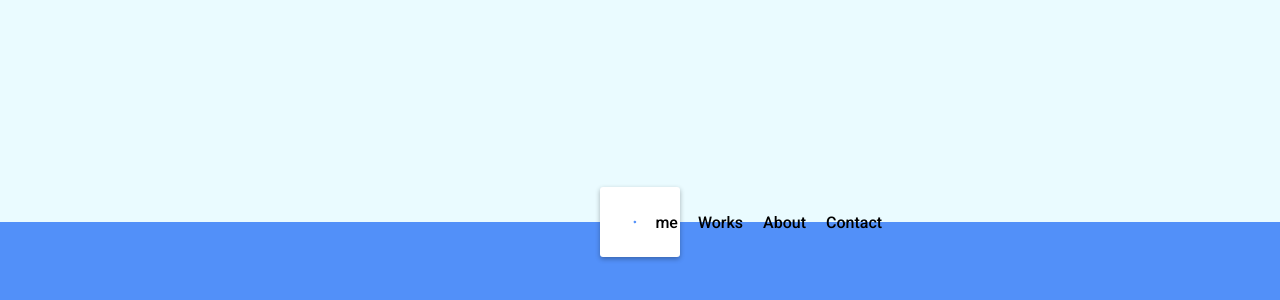
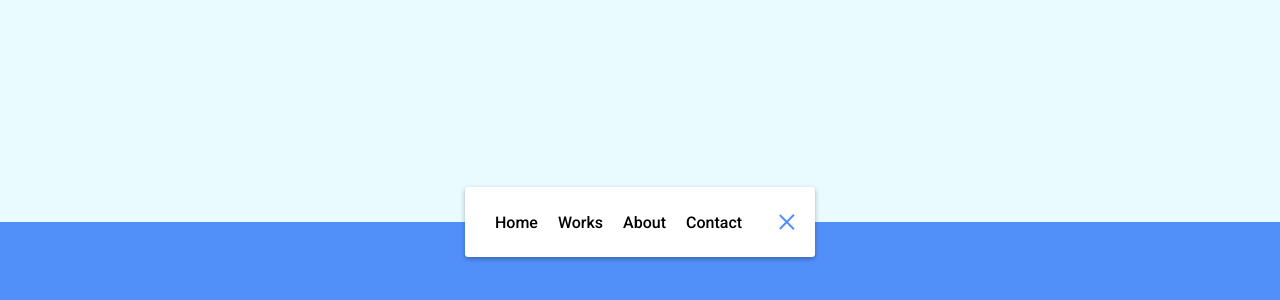
Before and after one commit to hamzaanwardev/animated-navigation, a plain HTML site: page index.html in a window 1280 px wide. Shown: the part 178-478 px from the top of the page. Drawn offline with Linux system fonts and the light colour scheme.

Commit message:
Completed

```diff
--- a/style.css
+++ b/style.css
@@ -16,34 +16,43 @@ body {
     height: 100vh;
     margin: 0;
 }
+
 nav {
     background-color: #fff;
     padding: 20px;
     width: 80px;
     display: flex;
+    align-items: center;
     justify-content: center;
-    align-items: center;
     border-radius: 3px;
     box-shadow: 0 2px 5px rgba(0, 0, 0, 0.3);
     transition: width 0.6s linear;
+    overflow-x: hidden;
   }
-nav.acztive {
+
+  nav.active {
     width: 350px;
   }
 
   nav ul {
     display: flex;
-    list-style: none;
+    list-style-type: none;
     padding: 0;
     margin: 0;
     width: 0;
     transition: width 0.6s linear;
   }
+
+  nav.active ul {
+    width: 100%;
+  }
+
   nav ul li {
     transform: rotateY(0deg);
     opacity: 0;
     transition: transform 0.6s linear, opacity 0.6s linear;
   }
+
   nav.active ul li {
     opacity: 1;
     transform: rotateY(360deg);
@@ -55,6 +64,7 @@ nav ul a {
     text-decoration: none;
     margin: 0 10px;
   }
+
   .icon {
     background-color: #fff;
     border: 0;
@@ -63,8 +73,8 @@ nav ul a {
     position: relative;
     height: 30px;
     width: 30px;
+  }
 
-}
   .icon:focus {
     outline: 0;
   }
@@ -72,12 +82,13 @@ nav ul a {
   .icon .line {
     background-color: #5290f9;
     height: 2px;
-    width: 2px;
+    width: 20px;
     position: absolute;
     top: 10px;
     left: 5px;
     transition: transform 0.6s linear;
   }
+
   .icon .line2 {
     top: auto;
     bottom: 10px;
```
Lines whose indentation alone changed are shown as unchanged.
